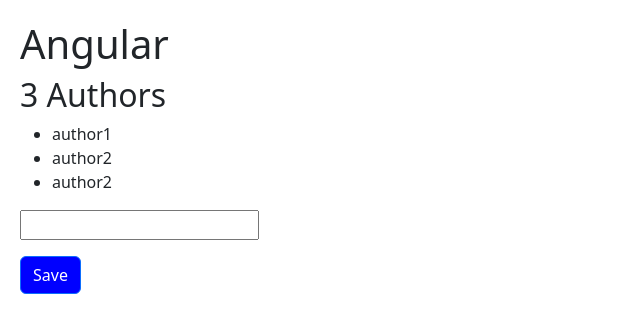
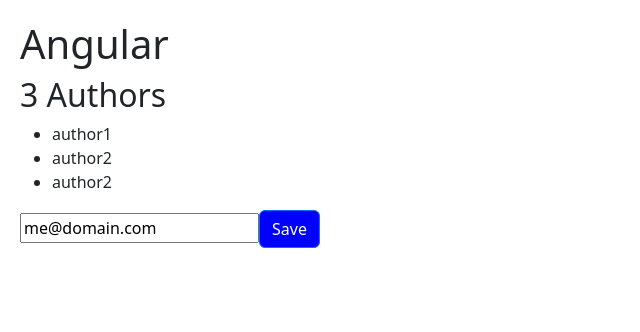
Before and after one commit to DeltaRig/Angular, an Angular app in the folder 02AngularFundamentals.list.authors/: page / in a window 1280 px wide. Shown: the top 332 px of the page, without its empty margins (0-640 px from the left). Built offline with nearby package versions, Linux system fonts and the light colour scheme.

Commit message:
two-way binding

```diff
--- a/02AngularFundamentals.list.authors/src/app/app.module.ts
+++ b/02AngularFundamentals.list.authors/src/app/app.module.ts
@@ -5,6 +5,7 @@
 import { AppRoutingModule } from './app-routing.module';
 import { AppComponent } from './app.component';
 import { AuthorsComponent } from './authors/authors.component';
+import { FormsModule } from '@angular/forms';
 
 @NgModule({
   declarations: [
@@ -13,7 +14,8 @@
   ],
   imports: [
     BrowserModule,
-    AppRoutingModule
+    AppRoutingModule,
+    FormsModule
   ],
   providers: [
     AuthorsService
--- a/02AngularFundamentals.list.authors/src/app/authors/authors.component.ts
+++ b/02AngularFundamentals.list.authors/src/app/authors/authors.component.ts
@@ -10,8 +10,7 @@
               {{ author }}
           </li>
       </ul>
-      <input (keyup.enter)="onKeyUp()" class="mb-3" />
-      <br>
+      <input [(ngModel)]="email" (keyup.enter)="onKeyUp()" class="mb-3" />
       <button (click)="onClick($event)" [style.backgroundColor]="isActive ? 'blue' : 'white'" class="btn btn-primary">Save</button>
   `
 })
@@ -21,6 +20,7 @@
   countAuthors;
   authors;
   isActive = true;
+  email = "me@domain.com"
 
   constructor(service: AuthorsService) {
       this.authors = service.getAuthors();
@@ -32,6 +32,6 @@
   }
 
   onKeyUp() {
-    console.log("ENTER was pressed");
+    console.log(this.email); //return the value in the field
   }
 }
```
Also changed, not shown: 1 other file (tests, documents, lock files or other folders).
